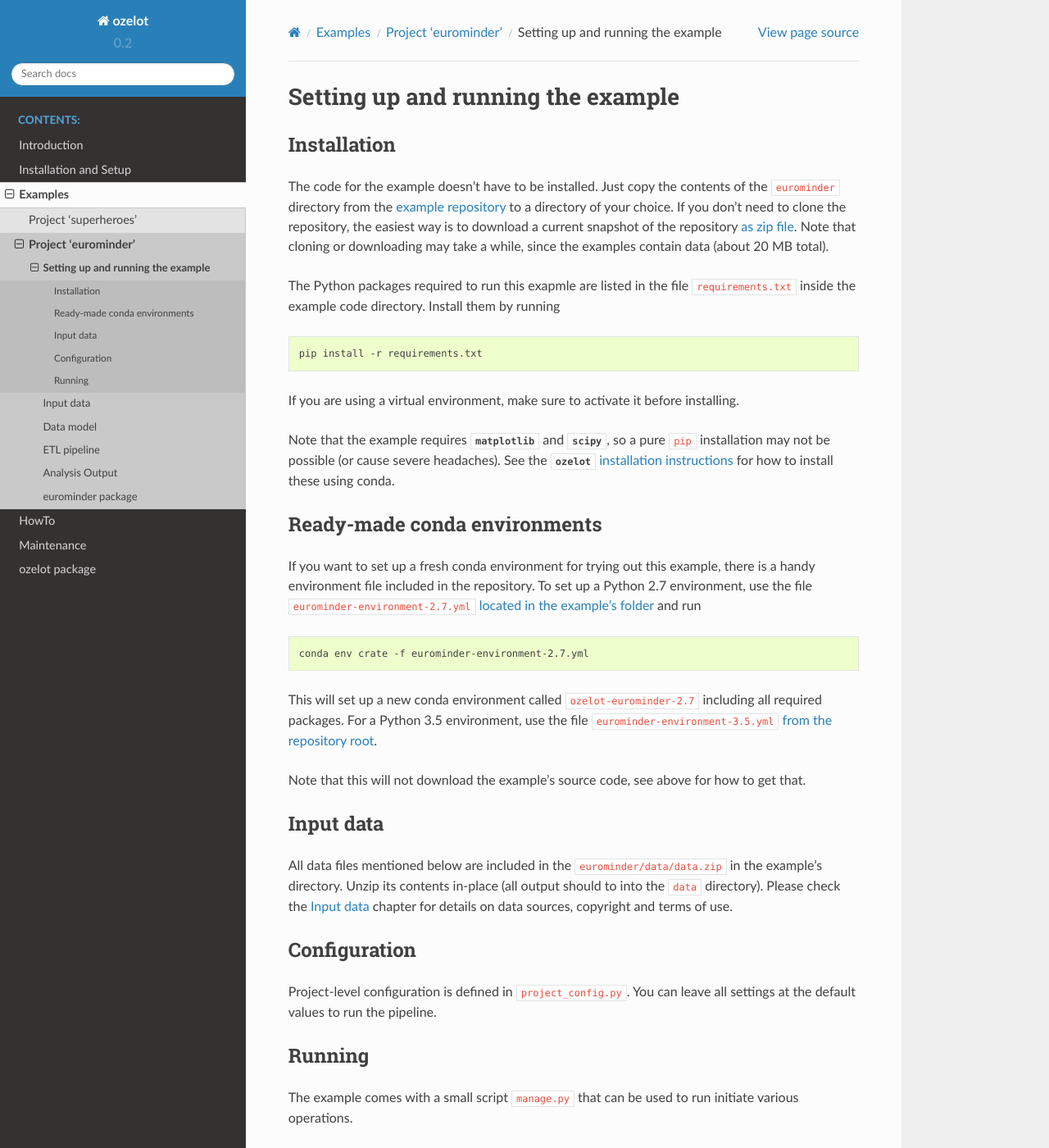
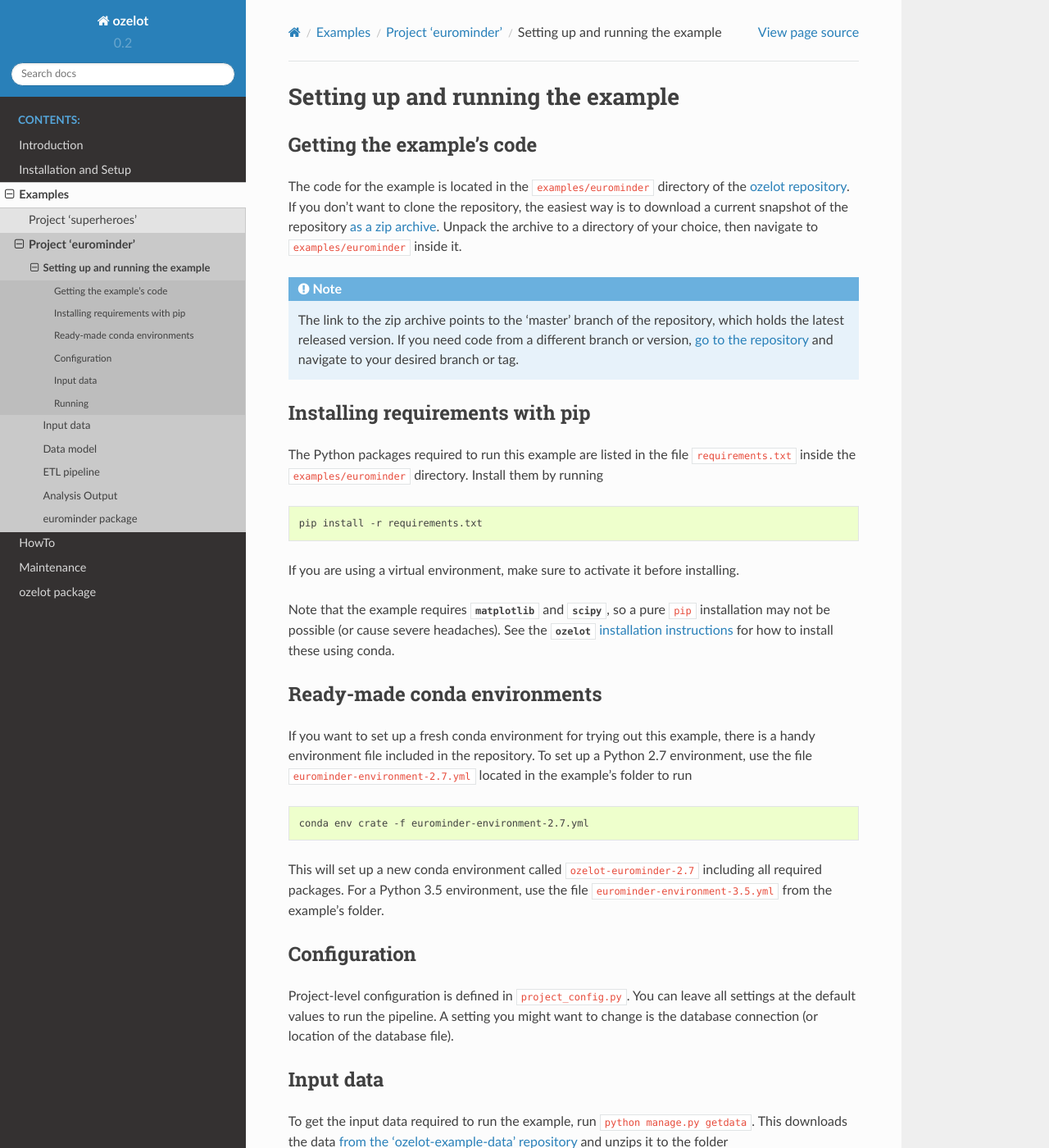
Before and after one commit to ehansis/ozelot, a Sphinx documentation site: the page built from docs/examples/eurominder/running.rst, in a window 1280 px wide and 1400 px high. Shown: the whole window at 82% size. Built offline with Sphinx 7.4.7 and the Read the Docs theme 2.0.0, drawn with Linux system fonts in a browser that asks for light colours; some of the changed text lies outside the part shown.

Commit message:
Change eurominder example data to different source; manage.py task for download

```diff
--- a/docs/examples/eurominder/running.rst
+++ b/docs/examples/eurominder/running.rst
@@ -3,18 +3,25 @@
 ==================================
 
 
-Installation
-------------
+Getting the example's code
+--------------------------
 
-The code for the example doesn't have to be installed. Just copy the contents of the
-``eurominder`` directory from the `example repository <https://github.com/ehansis/ozelot-examples>`_
-to a directory of your choice. If you don't need to clone the repository, the easiest way is
-to download a current snapshot of the repository
-`as zip file <https://github.com/ehansis/ozelot-examples/archive/master.zip>`_.
-Note that cloning or downloading may take a while, since the examples contain data (about 20 MB total).
+The code for the example is located in the
+``examples/eurominder`` directory of the `ozelot repository <https://github.com/trycs/ozelot>`_.
+If you don't want to clone the repository, the easiest way is to download a current snapshot of the repository
+`as a zip archive <https://github.com/trycs/ozelot/archive/master.zip>`_.
+Unpack the archive to a directory of your choice, then navigate to ``examples/eurominder`` inside it.
 
-The Python packages required to run this exapmle are listed in the file ``requirements.txt`` inside
-the example code directory. Install them by running
+.. note:: The link to the zip archive points to the 'master' branch of the repository, which holds
+          the latest released version. If you need code from a different branch or version,
+          `go to the repository <https://github.com/trycs/ozelot>`_ and navigate to your desired branch or tag.
+
+
+Installing requirements with pip
+--------------------------------
+
+The Python packages required to run this example are listed in the file ``requirements.txt`` inside
+the ``examples/eurominder`` directory. Install them by running
 
 .. code-block:: none
 
@@ -33,8 +40,7 @@
 
 If you want to set up a fresh conda environment for trying out this example, there is a handy environment
 file included in the repository. To set up a Python 2.7 environment, use the file ``eurominder-environment-2.7.yml``
-`located in the example's folder <https://raw.githubusercontent.com/ehansis/ozelot-examples/master/eurominder/eurominder-environment-2.7.yml>`_
-and run
+located in the example's folder to run
 
 .. code-block:: none
 
@@ -42,31 +48,41 @@
 
 
 This will set up a new conda environment called ``ozelot-eurominder-2.7`` including all required packages.
-For a Python 3.5 environment, use the file ``eurominder-environment-3.5.yml``
-`from the repository root <https://raw.githubusercontent.com/ehansis/ozelot-examples/master/eurominder/eurominder-environment-3.5.yml>`_.
-
-Note that this will not download the example's source code, see above for how to get that.
-
-
-Input data
-----------
-
-All data files mentioned below are included in the ``eurominder/data/data.zip`` in the
-example's directory. Unzip its contents in-place (all output should to into the ``data`` directory).
-Please check the :ref:`em-input-data` chapter for details on data sources, copyright and terms of use.
+For a Python 3.5 environment, use the file ``eurominder-environment-3.5.yml`` from the example's folder.
 
 
 Configuration
 -------------
 
 Project-level configuration is defined in ``project_config.py``. You can leave all settings at the default
-values to run the pipeline.
+values to run the pipeline. A setting you might want to change is the database connection (or location of
+the database file).
+
+
+Input data
+----------
+
+To get the input data required to run the example, run ``python manage.py getdata``.
+This downloads the data
+`from the 'ozelot-example-data' repository <https://github.com/trycs/ozelot-example-data/raw/master/eurominder/data.zip>`_
+and unzips it to the folder ``examples/eurominder/eurominder/data``.
+
+Also, we provide the output database of a full pipeline run.
+You can get it
+`from the 'ozelot-example-data' repository <https://github.com/trycs/ozelot-example-data/raw/master/eurominder/eurominder.db.zip>`_
+and unzip it. If you haven't changed the database configuration in ``project_config.py``, the file ``eurominder.db``
+should come to lie next to ``manage.py`` in the ``examples/eurominder`` folder.
+
+.. note:: Please check the :ref:`em-input-data` chapter for details on data sources,
+          copyright and terms of use.
 
 
 Running
 -------
 
-The example comes with a small script :file:`manage.py` that can be used to run initiate various operations.
+The example comes with a small script :file:`manage.py` that can be used to initiate various operations.
+
+    - Run ``python manage.py getdata`` to download and unpack the pipeline input data (see above).
 
     - Run ``python manage.py initdb`` to (re-)initialize the database and create all tables for the :ref:`em-datamodel`.
       You need to run this once before launching the ETL pipeline.
```
Also changed, not shown: 4 other files.
